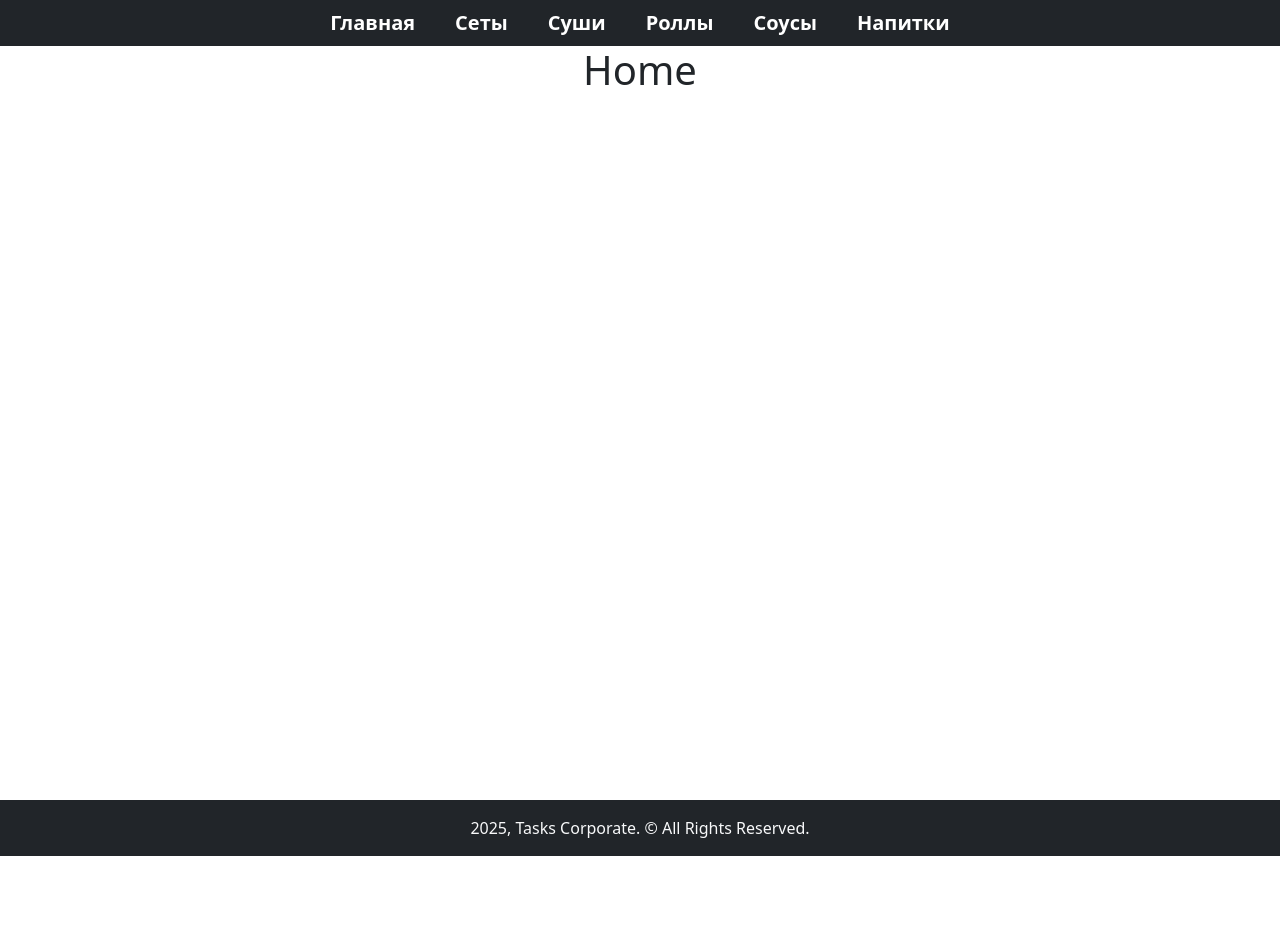
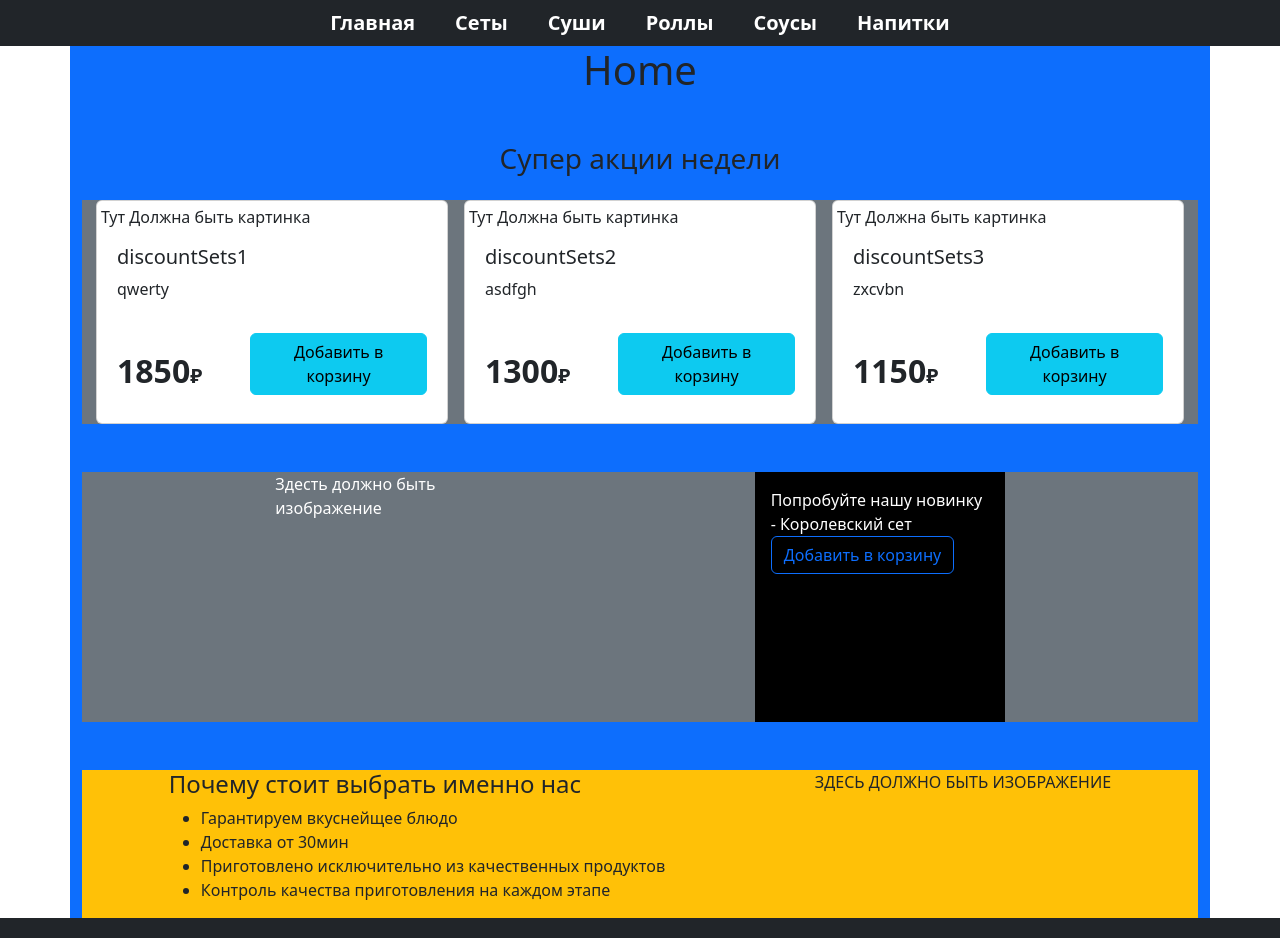
Before and after one commit to NedPov/diplom_project_client, a React (Create React App) app: page / in a window 1280 px wide. Shown: the top 938 px of the page. Before the commit the page ends 856 px from the top, so only its background shows below. Built offline with nearby package versions, Linux system fonts and the light colour scheme.

Commit message:
editing Home

```diff
--- /dev/null
+++ b/src/Components/pages/Home/BlockDiscountSets.js
@@ -0,0 +1,49 @@
+import { useSelector, useDispatch } from "react-redux";
+import { useEffect } from "react";
+
+
+import { loadDiscountSets } from '../../../slices/sets/setsSlice'
+
+
+function BlockDiscountSets() {
+
+    const dispatch = useDispatch();
+
+    const discountSets = useSelector((state) => state.sets.discountSets);
+
+
+
+    useEffect(() => {
+        dispatch(loadDiscountSets());
+    }, [dispatch]);
+
+    return (
+        <>
+            {
+                discountSets.map((discountSetsEl) => (
+                    <div className="card p-1" style={{ width: '22rem' }} key={discountSetsEl.id}>
+                        {/* <img src="..." class="card-img-top" alt="..."/> */}
+                        <div>Тут Должна быть картинка</div>
+                        <div className="card-body">
+                            <h5 className="card-title">{discountSetsEl.title}</h5>
+                            <p className="card-text">{discountSetsEl.description}</p>
+                        </div>
+                        <div className="card-body d-flex gap-5 align-items-end">
+                            <div className="card-title  fw-bold">
+                                <span className="fs-2">{discountSetsEl.price}</span>
+                                <span className="fs-5">₽</span>
+                            </div>
+                            <div className="card-title fw-bold ">
+                                <button type="button" className="btn btn-info fs-6">Добавить в корзину</button>
+                            </div>
+                        </div>
+                    </div>
+                ))
+            }
+        </>
+    )
+};
+
+
+
+export default BlockDiscountSets;
--- a/src/Components/pages/Home/Home.js
+++ b/src/Components/pages/Home/Home.js
@@ -1,9 +1,42 @@
+import { useSelector, useDispatch } from "react-redux";
+import { useEffect } from "react";
 
 
-function Home (){
 
-    return(
-        <h1 className="text-center">Home</h1>
+import BlockDiscountSets from "./BlockDiscountSets";
+import NewSet from "./NewSet";
+
+
+
+function Home() {
+
+
+
+
+    return (
+        <main className="container bg-primary">
+            <h1 className="text-center">Home</h1>
+            <h3 className="text-center mt-5">Супер акции недели</h3>
+            <div className="container d-flex gap-3 justify-content-center mt-4 bg-secondary">
+                <BlockDiscountSets />
+            </div>
+            <div className="container bg-secondary text-white my-5 d-flex justify-content-evenly">
+                <NewSet />
+            </div>
+            <div className="container bg-warning d-flex justify-content-around">
+                <div className="">
+                    <h4>Почему стоит выбрать именно нас</h4>
+                    <ul>
+                        <li>Гарантируем вкуснейщее блюдо</li>
+                        <li>Доставка от 30мин</li>
+                        <li>Приготовлено исключительно из качественных продуктов</li>
+                        <li>Контроль качества приготовления на каждом этапе</li>
+                    </ul>
+                </div>
+                <div className="">ЗДЕСЬ ДОЛЖНО БЫТЬ ИЗОБРАЖЕНИЕ</div>
+            </div>
+
+        </main>
     )
 };
 
--- /dev/null
+++ b/src/Components/pages/Home/NewSet.js
@@ -0,0 +1,21 @@
+
+
+
+
+
+function NewSet() {
+
+    return (
+        <>
+            <div className="mx-5" style={{ width: '250px', height: '250px' }}>Здесть должно быть изображение</div>
+            <div className="mx-5 p-3 bg-black" style={{ width: '250px', height: '250px' }}>
+                <span>Попробуйте нашу новинку - Королевский сет</span>
+                <button className="btn btn-outline-primary">Добавить в корзину</button>
+            </div>
+        </>
+    )
+};
+
+
+
+export default NewSet;
--- a/src/slices/sets/setsSlice.js
+++ b/src/slices/sets/setsSlice.js
@@ -6,10 +6,16 @@ export const loadSets = createAsyncThunk('sauces/loadSets', async () =>{
     return [{title: "sets1", description: "qwerty", id: 1, price: '1850'}, {title: "sets2", description: "asdfgh", id: 2, price: '1300'}, {title: "sets3", description: "zxcvbn", id: 3, price: '1150'},];
 });
 
+export const loadDiscountSets = createAsyncThunk('sets/loadDiscountSets', async () =>{
+    return [{title: "discountSets1", description: "qwerty", id: 1, price: '1850'}, {title: "discountSets2", description: "asdfgh", id: 2, price: '1300'}, {title: "discountSets3", description: "zxcvbn", id: 3, price: '1150'},];
+
+})
+
 
 
 const initialState = {
     sets: [],
+    discountSets: [],
 };
 
 
@@ -22,6 +28,9 @@ const setsSlice = createSlice({
             .addCase(loadSets.fulfilled, (state, action) => {
                 state.sets = action.payload;
             })
+            .addCase(loadDiscountSets.fulfilled, (state, action) => {
+                state.discountSets = action.payload;
+            })
     }
 });
 
```
